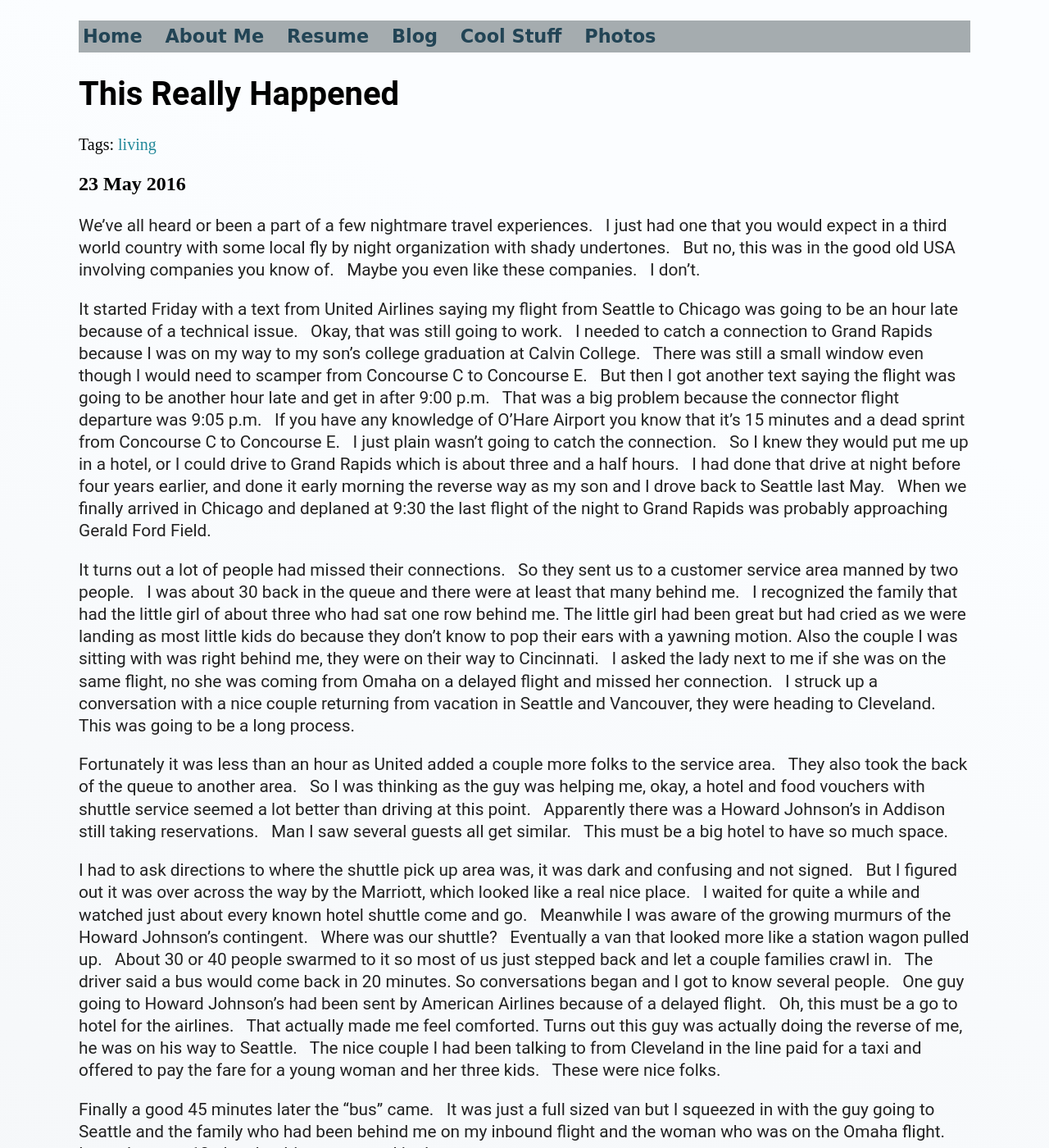
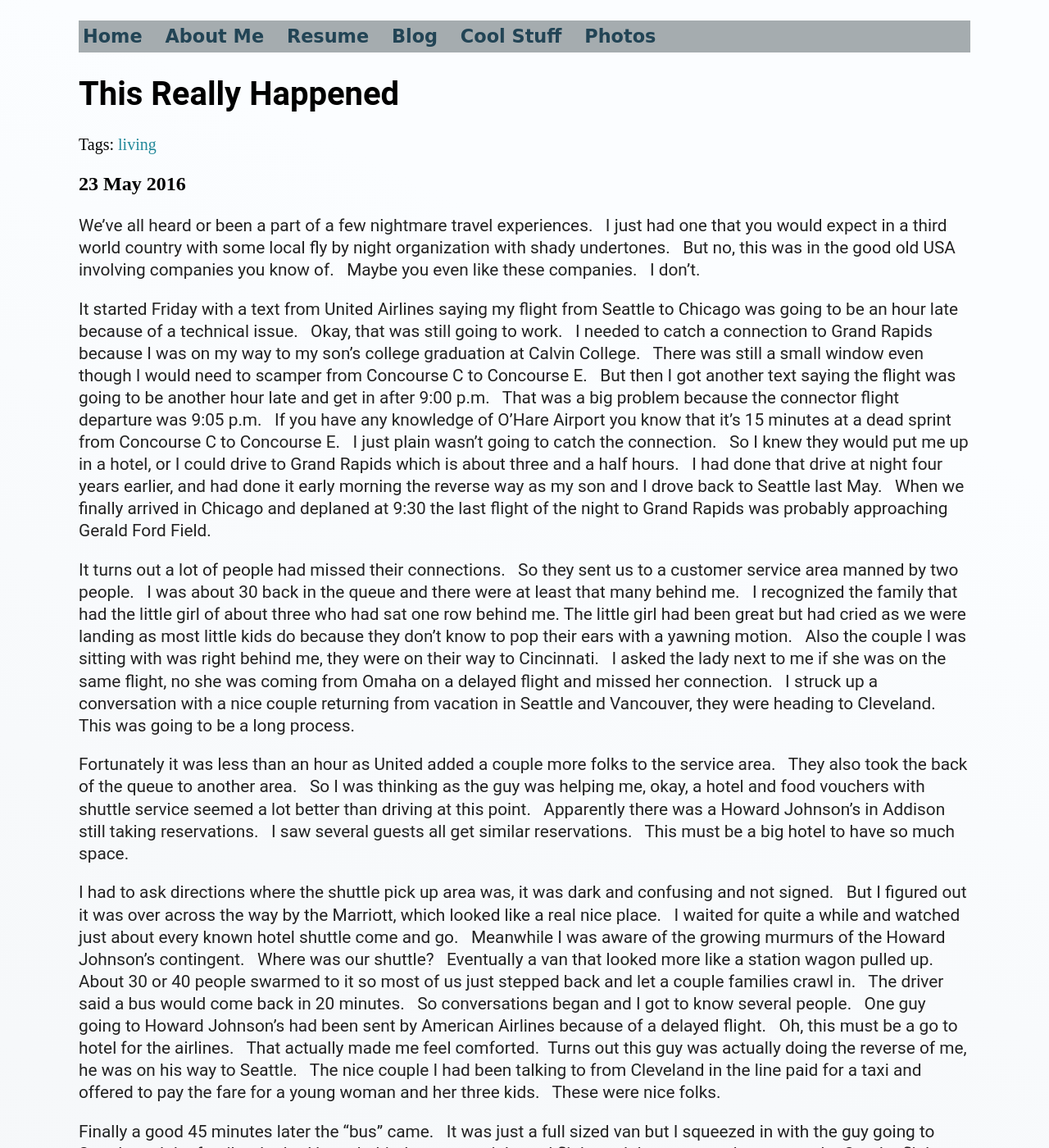
Before and after one commit to mo4dawg/mo4dawg.github.io, a Jekyll site: the page built from _posts/2016-05-23-this-really-happened.md, in a window 1280 px wide and 1400 px high. Shown: the whole window at 82% size. Built offline with Jekyll 4.4.1, drawn with Linux system fonts in a browser that asks for light colours; comment, search, counter and statistics services are not loaded.

Commit message:
Update, grammar, more spaces

```diff
--- a/_posts/2016-05-23-this-really-happened.md
+++ b/_posts/2016-05-23-this-really-happened.md
@@ -9,17 +9,17 @@ published: true
 
 We've all heard or been a part of a few nightmare travel experiences.  &nbsp; I just had one that you would expect in a third world country with some local fly by night organization with shady undertones.  &nbsp; But no, this was in the good old USA involving companies you know of. &nbsp; Maybe you even like these companies.  &nbsp; I don't.
 
-It started Friday with a text from United Airlines saying my flight from Seattle to Chicago was going to be an hour late because of a technical issue.  &nbsp; Okay, that was still going to work.  &nbsp; I needed to catch a connection to Grand Rapids because I was on my way to my son's college graduation at Calvin College.  &nbsp; There was still a small window even though I would need to scamper from Concourse C to Concourse E.  &nbsp; But then I got another text saying the flight was going to be another hour late and get in after 9:00 p.m.  &nbsp; That was a big problem because the connector flight departure was 9:05 p.m.  &nbsp; If you have any knowledge of O'Hare Airport you know that it's 15 minutes and a dead sprint from Concourse C to Concourse E.  &nbsp; I just plain wasn't going to catch the connection.  &nbsp; So I knew they would put me up in a hotel, or I could drive to Grand Rapids which is about three and a half hours.  &nbsp; I had done that drive at night before four years earlier, and done it early morning the reverse way as my son and I drove back to Seattle last May.  &nbsp; When we finally arrived in Chicago and deplaned at 9:30 the last flight of the night to Grand Rapids was probably approaching Gerald Ford Field.
+It started Friday with a text from United Airlines saying my flight from Seattle to Chicago was going to be an hour late because of a technical issue.  &nbsp; Okay, that was still going to work.  &nbsp; I needed to catch a connection to Grand Rapids because I was on my way to my son's college graduation at Calvin College.  &nbsp; There was still a small window even though I would need to scamper from Concourse C to Concourse E.  &nbsp; But then I got another text saying the flight was going to be another hour late and get in after 9:00 p.m.  &nbsp; That was a big problem because the connector flight departure was 9:05 p.m.  &nbsp; If you have any knowledge of O'Hare Airport you know that it's 15 minutes at a dead sprint from Concourse C to Concourse E.  &nbsp; I just plain wasn't going to catch the connection.  &nbsp; So I knew they would put me up in a hotel, or I could drive to Grand Rapids which is about three and a half hours.  &nbsp; I had done that drive at night four years earlier, and had done it early morning the reverse way as my son and I drove back to Seattle last May.  &nbsp; When we finally arrived in Chicago and deplaned at 9:30 the last flight of the night to Grand Rapids was probably approaching Gerald Ford Field.
 
-It turns out a lot of people had missed their connections.  &nbsp; So they sent us to a customer service area manned by two people. &nbsp;  I was about 30 back in the queue and there were at least that many behind me.  &nbsp; I recognized the family that had the little girl of about three who had sat one row behind me.  The little girl had been great but had cried as we were landing as most little kids do because they don't know to pop their ears with a yawning motion.  Also the couple I was sitting with was right behind me, they were on their way to Cincinnati.   &nbsp; I asked the lady next to me if she was on the same flight, no she was coming from Omaha on a delayed flight and missed her connection.  &nbsp; I struck up a conversation with a nice couple returning from vacation in Seattle and Vancouver, they were heading to Cleveland.  &nbsp; This was going to be a long process.
+It turns out a lot of people had missed their connections.  &nbsp; So they sent us to a customer service area manned by two people. &nbsp;  I was about 30 back in the queue and there were at least that many behind me.  &nbsp; I recognized the family that had the little girl of about three who had sat one row behind me.  The little girl had been great but had cried as we were landing as most little kids do because they don't know to pop their ears with a yawning motion. &nbsp; Also the couple I was sitting with was right behind me, they were on their way to Cincinnati.   &nbsp; I asked the lady next to me if she was on the same flight, no she was coming from Omaha on a delayed flight and missed her connection.  &nbsp; I struck up a conversation with a nice couple returning from vacation in Seattle and Vancouver, they were heading to Cleveland.  &nbsp; This was going to be a long process.
 
-Fortunately it was less than an hour as United added a couple more folks to the service area.  &nbsp; They also took the back of the queue to another area.  &nbsp; So I was thinking as the guy was helping me, okay, a hotel and food vouchers with shuttle service seemed a lot better than driving at this point.  &nbsp; Apparently there was a Howard Johnson's in Addison still taking reservations.  &nbsp; Man I saw several guests all get similar.  &nbsp; This must be a big hotel to have so much space.
+Fortunately it was less than an hour as United added a couple more folks to the service area.  &nbsp; They also took the back of the queue to another area.  &nbsp; So I was thinking as the guy was helping me, okay, a hotel and food vouchers with shuttle service seemed a lot better than driving at this point.  &nbsp; Apparently there was a Howard Johnson's in Addison still taking reservations.  &nbsp; I saw several guests all get similar reservations.  &nbsp; This must be a big hotel to have so much space.
 
-I had to ask directions to where the shuttle pick up area was, it was dark and confusing and not signed.  &nbsp; But I figured out it was over across the way by the Marriott, which looked like a real nice place.  &nbsp; I waited for quite a while and watched just about every known hotel shuttle come and go.  &nbsp; Meanwhile I was aware of the growing murmurs of the Howard Johnson's contingent. &nbsp;  Where was our shuttle?  &nbsp; Eventually a van that looked more like a station wagon pulled up.  &nbsp; About 30 or 40 people swarmed to it so most of us just stepped back and let a couple families crawl in.  &nbsp; The driver said a bus would come back in 20 minutes.  So conversations began and I got to know several people.  &nbsp; One guy going to Howard Johnson's had been sent by American Airlines because of a delayed flight.  &nbsp; Oh, this must be a go to hotel for the airlines.  &nbsp; That actually made me feel comforted.  Turns out this guy was actually doing the reverse of me, he was on his way to Seattle. &nbsp; The nice couple I had been talking to from Cleveland in the line paid for a taxi and offered to pay the fare for a young woman and her three kids.  &nbsp; These were nice folks.
+I had to ask directions where the shuttle pick up area was, it was dark and confusing and not signed.  &nbsp; But I figured out it was over across the way by the Marriott, which looked like a real nice place.  &nbsp; I waited for quite a while and watched just about every known hotel shuttle come and go.  &nbsp; Meanwhile I was aware of the growing murmurs of the Howard Johnson's contingent. &nbsp;  Where was our shuttle?  &nbsp; Eventually a van that looked more like a station wagon pulled up.  &nbsp; About 30 or 40 people swarmed to it so most of us just stepped back and let a couple families crawl in.  &nbsp; The driver said a bus would come back in 20 minutes. &nbsp; So conversations began and I got to know several people.  &nbsp; One guy going to Howard Johnson's had been sent by American Airlines because of a delayed flight.  &nbsp; Oh, this must be a go to hotel for the airlines.  &nbsp; That actually made me feel comforted.&nbsp;  Turns out this guy was actually doing the reverse of me, he was on his way to Seattle. &nbsp; The nice couple I had been talking to from Cleveland in the line paid for a taxi and offered to pay the fare for a young woman and her three kids.  &nbsp; These were nice folks.
 
 Finally a good 45 minutes later the "bus" came.  &nbsp; It was just a full sized van but I squeezed in with the guy going to Seattle and the family who had been behind me on my inbound flight and the woman who was on the Omaha flight. &nbsp; In total we got 13 plus the driver crammed in the van.
 
-Addison is actually a good ten or more miles from the airport.  &nbsp; We took a while to get there.  &nbsp; My first impression was oh oh, this is a little place and my second impression was, oh no, there are people everywhere.  &nbsp; The lobby was tiny and the crowd overflowed to the parking lot and into the little breakfast area.  &nbsp; There was a single frazzled lady helping us and she was slow!  I circled around and secured a  place in the queue.  &nbsp; But then more people came in!  And then even more.  &nbsp; And people who had reservations came too.  &nbsp; The lady with the three kids who took the taxi came into the lobby and said there was no bed and no lights in her room.  &nbsp; What?  &nbsp; She was given another room.  &nbsp; Over the course of 30 minutes the woman helped about three customers.  Finally another woman showed up who had been called in.  &nbsp; After blurting an exclamation of horror when she saw the place she asked the other lady "What have you done?  &nbsp; We don't have rooms for all these people!  &nbsp; You are supposed to check the bottom for a availability not just keep saying yes when the airlines call."
+Addison is actually a good ten or more miles from the airport.  &nbsp; We took a while to get there.  &nbsp; My first impression was oh oh, this is a little place and my second impression was, oh no, there are people everywhere.  &nbsp; The lobby was tiny and the crowd overflowed to the parking lot and into the little breakfast area.  &nbsp; There was a single frazzled lady helping us and she was slow! &nbsp; I circled around and secured a place in the queue.  &nbsp; But then more people came in! &nbsp; And then even more.  &nbsp; And people who had reservations came too.  &nbsp; The lady with the three kids who took the taxi came into the lobby and said there was no bed and no lights in her room.  &nbsp; What?  &nbsp; She was given another room.  &nbsp; Over the course of 30 minutes the woman helped about three customers. &nbsp; Finally another woman showed up who had been called in.  &nbsp; After blurting an exclamation of horror when she saw the place she asked the other lady "What have you done?  &nbsp; We don't have rooms for all these people!  &nbsp; You are supposed to check the bottom for a availability not just keep saying yes when the airlines call."
 
 So, then a second person came into the lobby to announce "there is no bed in my room".  &nbsp; We were all kind of laughing nervously wondering where the camera was.  &nbsp; We were certainly being punked!  &nbsp; The mother of the family from the seats behind me on the inbound flight wondered out loud if they had removed mattresses because of a bedbug issue.  &nbsp; Then the first attendant said to the other, Some of the rooms are dirty and have not been cleaned, but I'm not sure which ones.  &nbsp; The guy on his way to Seattle said he would hold my spot if I asked a taxi sitting outside to return us to the airport.  &nbsp; I went outside and he said sure so I waved to the guy.  &nbsp; The family of four rushed out too. &nbsp;  Yes we could all fit for $10 each.  &nbsp; Deal!  &nbsp; So off we went back to the airport.
 
```
